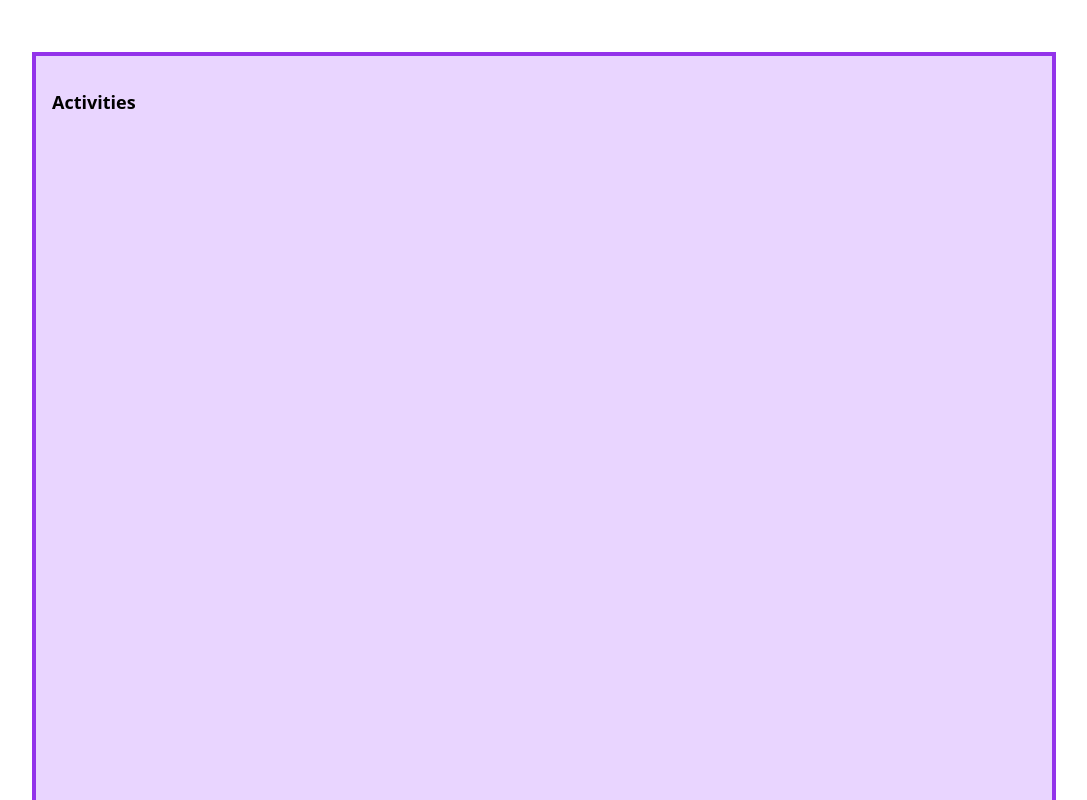
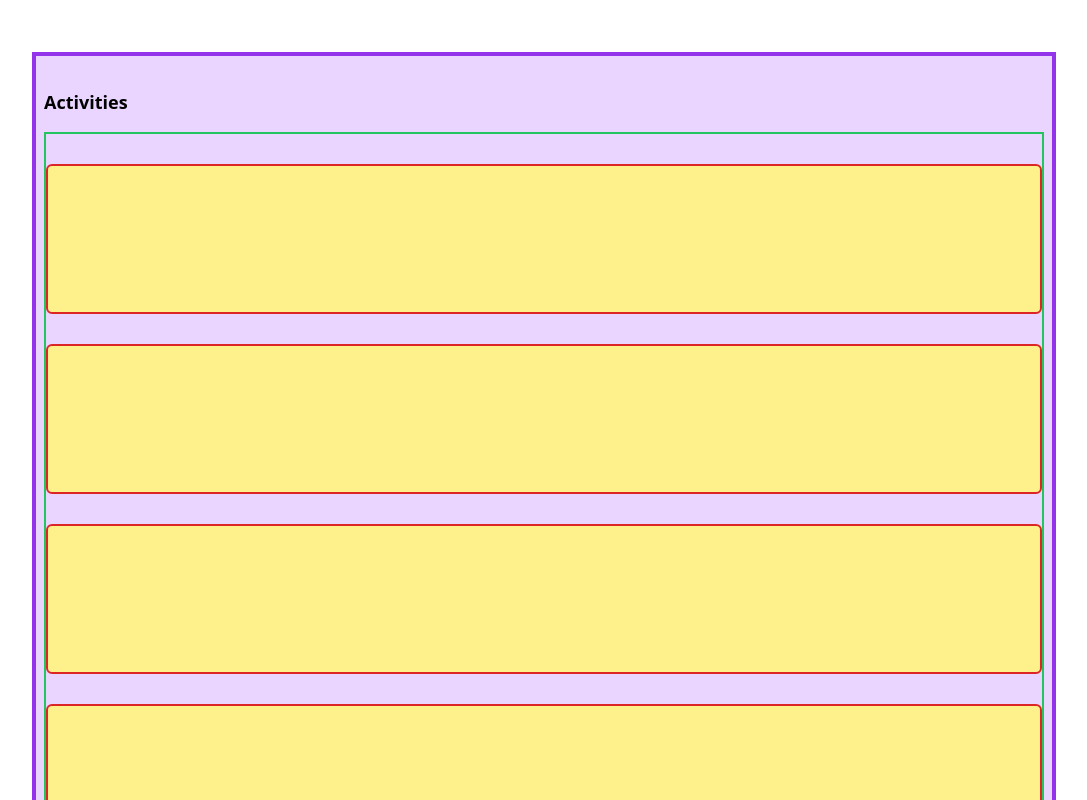
Before and after one commit to olatunji-20/projects, a Vue app in the folder gdlive/gdlive/: page /profile in a window 1280 px wide. Shown: the part 1040-1840 px from the top of the page, without its empty margins (96-1183 px from the left). Built offline with nearby package versions, Linux system fonts and the light colour scheme.

Commit message:
activities section

```diff
--- /dev/null
+++ b/gdlive/gdlive/src/components/Activities.vue
@@ -0,0 +1,17 @@
+<template>
+  <div class="border-2 border-red-600 w-[100%] h-[150px] rounded-md bg-yellow-200 my-[30px]"></div>
+  <div class="border-2 border-red-600 w-[100%] h-[150px] rounded-md bg-yellow-200 my-[30px]"></div>
+  <div class="border-2 border-red-600 w-[100%] h-[150px] rounded-md bg-yellow-200 my-[30px]"></div>
+  <div class="border-2 border-red-600 w-[100%] h-[150px] rounded-md bg-yellow-200 my-[30px]"></div>
+</template>
+
+<script>
+export default {
+    name: "Activities"
+
+}
+</script>
+
+<style>
+
+</style>
--- a/gdlive/gdlive/src/views/Profile.vue
+++ b/gdlive/gdlive/src/views/Profile.vue
@@ -31,19 +31,23 @@
         </div>
     </div>
 
-    <div class="border-4 border-purple-600 bg-purple-200 w-[100%] h-[1200px] py-8 px-4 my-16 mx-auto mb-48 md:w-[80%]">
+    <div class="border-4 border-purple-600 bg-purple-200 w-[100%] h-[auto] py-8 px-2 my-16 mx-auto mb-48 md:w-[80%]">
         <h3 class="font-bold text-lg">Activities</h3>
+        <div class="border-2 border-green-500 w-[100%] h-[auto] my-4">
+            <Activities />
+        </div>
     </div>
     <FootBar />
 </template>
 
 <script>
 import FootBar from '@/components/FootBar.vue';
+import Activities from '@/components/Activities.vue';
 import Navbar from '@/components/Navbar.vue';
 
 export default {
     name: 'Profile',
-    components: { Navbar, FootBar }
+    components: { Navbar, Activities, FootBar }
 }
 </script>
 
```
